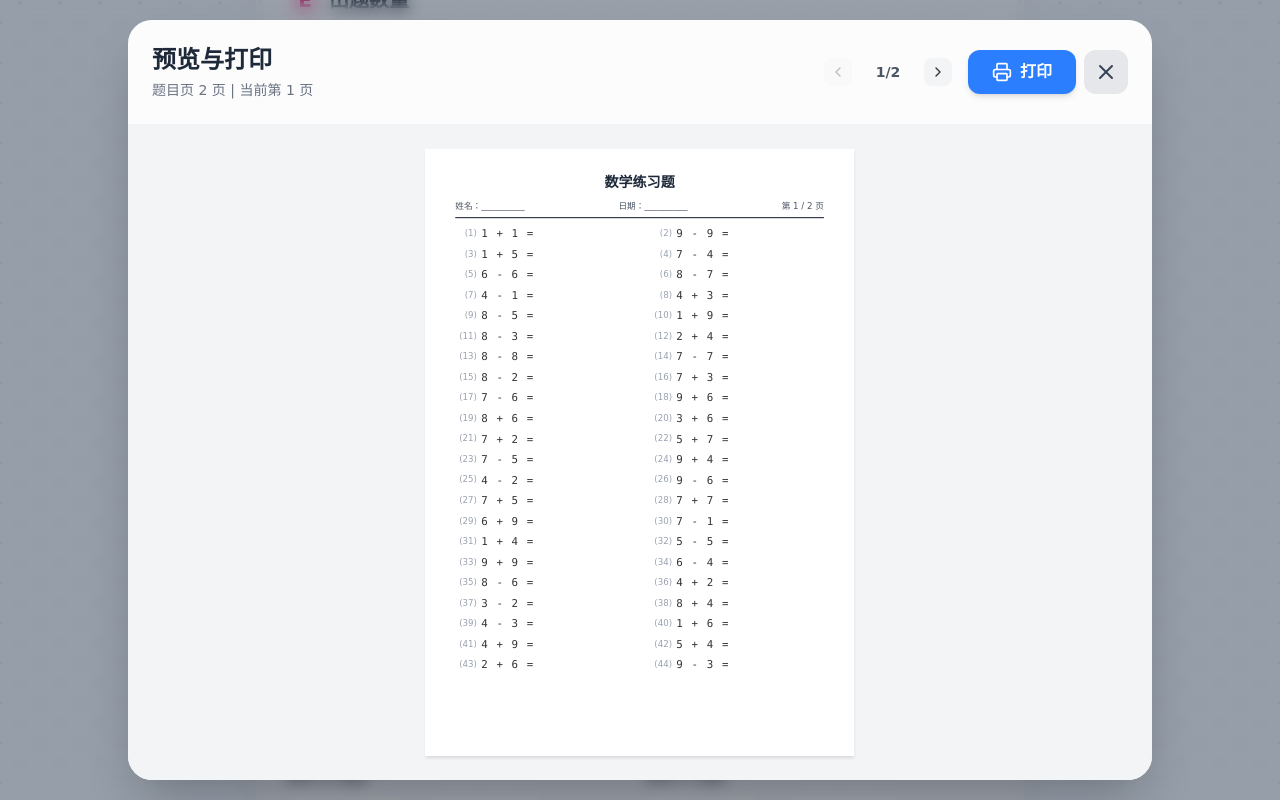
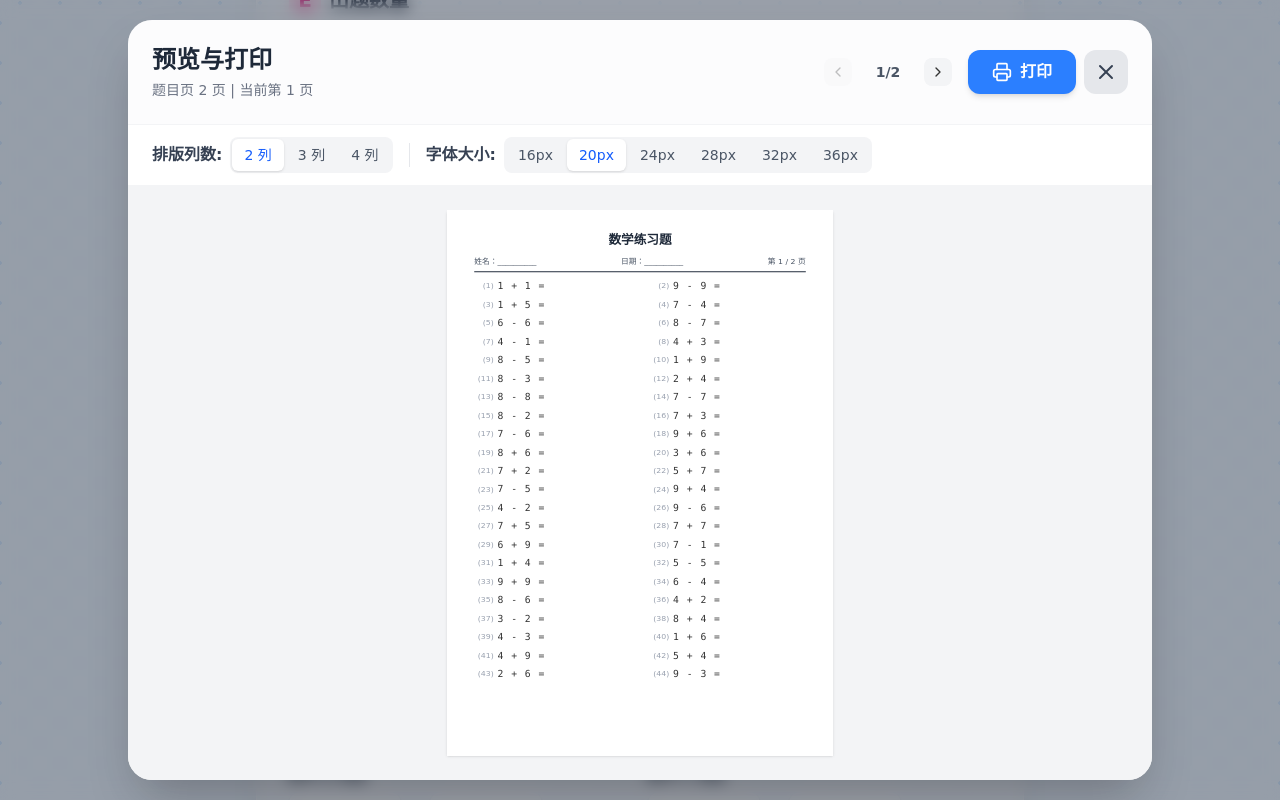
Before and after one commit to Reirei-syu/dude-arithmetic, a React (Vite) app: page / in a window 1280 px wide. Both pictures are taken after a click on the button "生成题目". Shown: the part 1337-2137 px from the top of the page. Built offline with nearby package versions, Linux system fonts and the light colour scheme.

Commit message:
打印PX数选择

```diff
--- a/src/App.tsx
+++ b/src/App.tsx
@@ -1015,6 +1015,46 @@ export default function App() {
               </div>
             </div>
 
+            {previewType === 'standard' && (
+              <div className="flex flex-row flex-wrap items-center gap-3 sm:gap-4 p-3 sm:px-6 sm:py-3 border-b border-gray-100 bg-white">
+                <div className="flex items-center gap-2 shrink-0">
+                  <span className="text-gray-700 font-bold text-sm sm:text-base whitespace-nowrap">排版列数:</span>
+                  <div className="flex bg-gray-100 p-0.5 rounded-lg gap-0.5">
+                    {columnOptions.map((value) => (
+                      <button
+                        key={value}
+                        onClick={() => setColumns(value)}
+                        className={cn(
+                          'px-3 py-1.5 rounded-md font-medium transition-colors text-sm text-center whitespace-nowrap',
+                          columns === value ? 'bg-white text-blue-600 shadow-sm' : 'text-gray-600 hover:text-gray-900',
+                        )}
+                      >
+                        {value} 列
+                      </button>
+                    ))}
+                  </div>
+                </div>
+                <div className="hidden sm:block w-px h-6 bg-gray-200" />
+                <div className="flex items-center gap-2 flex-wrap min-w-0">
+                  <span className="text-gray-700 font-bold text-sm sm:text-base whitespace-nowrap">字体大小:</span>
+                  <div className="flex flex-wrap max-w-full bg-gray-100 p-0.5 rounded-lg gap-0.5">
+                    {fontSizeOptions.map((value) => (
+                      <button
+                        key={value}
+                        onClick={() => setFontSize(value)}
+                        className={cn(
+                          'px-2 sm:px-3 py-1.5 rounded-md font-medium transition-colors text-xs sm:text-sm text-center',
+                          fontSize === value ? 'bg-white text-blue-600 shadow-sm' : 'text-gray-600 hover:text-gray-900',
+                        )}
+                      >
+                        {value}px
+                      </button>
+                    ))}
+                  </div>
+                </div>
+              </div>
+            )}
+
             <div className="flex-1 overflow-y-auto overflow-x-hidden p-3 sm:p-6 bg-gray-100 flex justify-center" ref={outerContainerRef}>
               <div style={{ width: `${794 * paperScale}px`, height: `${1123 * paperScale}px`, position: 'relative' }} className="mx-auto flex-shrink-0">
                 <div className="bg-white shadow-lg sm:shadow-md absolute top-0 left-0 origin-top-left overflow-hidden rounded-xl sm:rounded-none"
```
